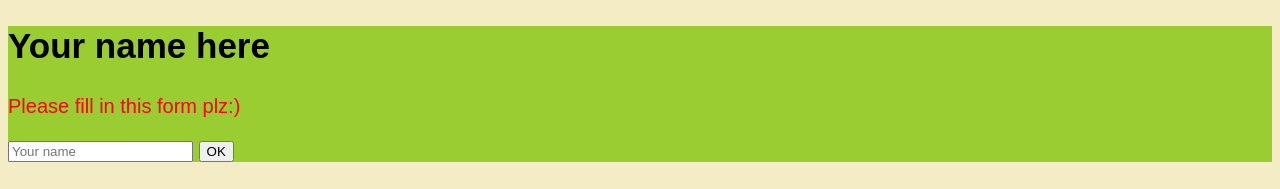
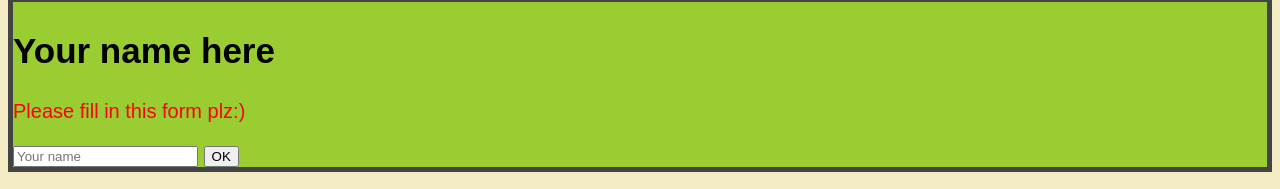
Before and after one commit to dinhkhachoang3009/JS, a plain HTML site: page 04-HTML-CSS/starter/index.html in a window 1280 px wide. Shown: the part 671-860 px from the top of the page. Drawn offline with Linux system fonts and the light colour scheme.

Commit message:
CSS changed

```diff
--- a/04-HTML-CSS/starter/style.css
+++ b/04-HTML-CSS/starter/style.css
@@ -13,6 +13,7 @@ h2 {
 
 #your-name {
   background-color: yellowgreen;
+  border: 5px solid #444;
 }
 
 #github-avatar {
```
